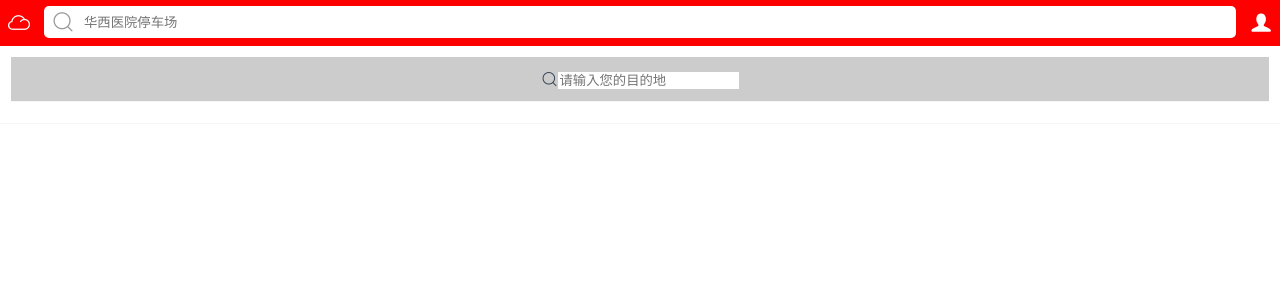
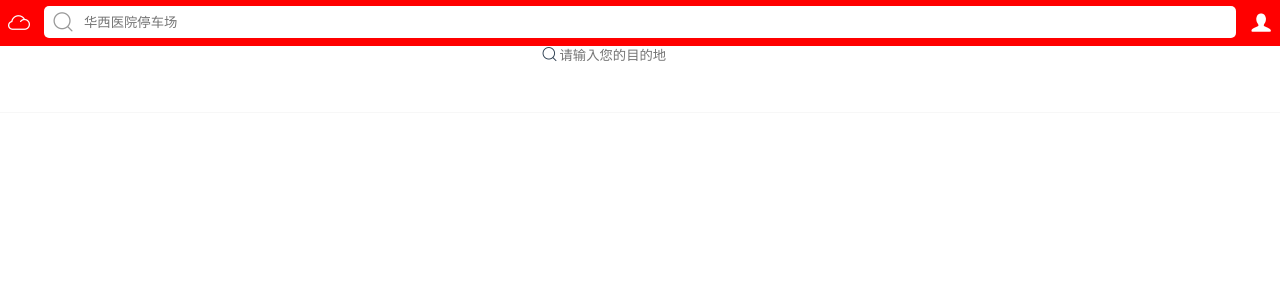
Before and after one commit to pmm853616619/aic, a Vue app: page /#/ in a window 1280 px wide. Shown: the top 300 px of the page. Built offline with nearby package versions, Linux system fonts and the light colour scheme.

Commit message:
header 组件

```diff
--- a/src/views/home.vue
+++ b/src/views/home.vue
@@ -47,12 +47,7 @@
   font-size: 16px;
 }
 .searchBox{
-  height: .44rem;
-  line-height: .44rem;
-  border-bottom: 1px solid #f7f7f7;
-  font-size: 16px;
-  margin: .11rem;
-  background: #ccc;
+
 }
 
 </style>
```
